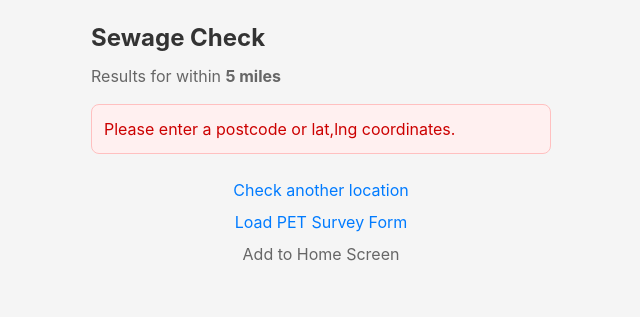
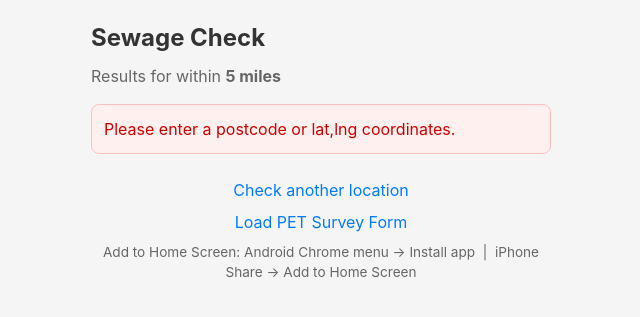
Before and after one commit to AlBeMe/sewage-check, a Flask app: page /check in a window 1280 px wide. Shown: the top 317 px of the page, without its empty margins (319-959 px from the left). Run offline with Flask 3, Linux system fonts and the light colour scheme.

Commit message:
fix Add to Home Screen link — now shows clear instructions instead of dead link

```diff
--- a/templates/results.html
+++ b/templates/results.html
@@ -61,7 +61,7 @@
 
   <a href="/" class="back-link">Check another location</a>
   <a href="https://docs.google.com/forms/d/e/1FAIpQLSeAfcQNN1GOZ6CQxh3QlNAq_0JsFwyx4Li5Bq0j2XqSyEzbVg/viewform?pli=1" class="back-link" style="margin-top: 0.5rem;">Load PET Survey Form</a>
-  <a href="/" class="back-link" style="margin-top: 0.5rem; color: #666;">Add to Home Screen</a>
+  <div class="back-link" style="margin-top: 0.5rem; color: #666; font-size: 0.85rem;">Add to Home Screen: Android Chrome menu → Install app &nbsp;|&nbsp; iPhone Share → Add to Home Screen</div>
 </div>
 </body>
 </html>
```
